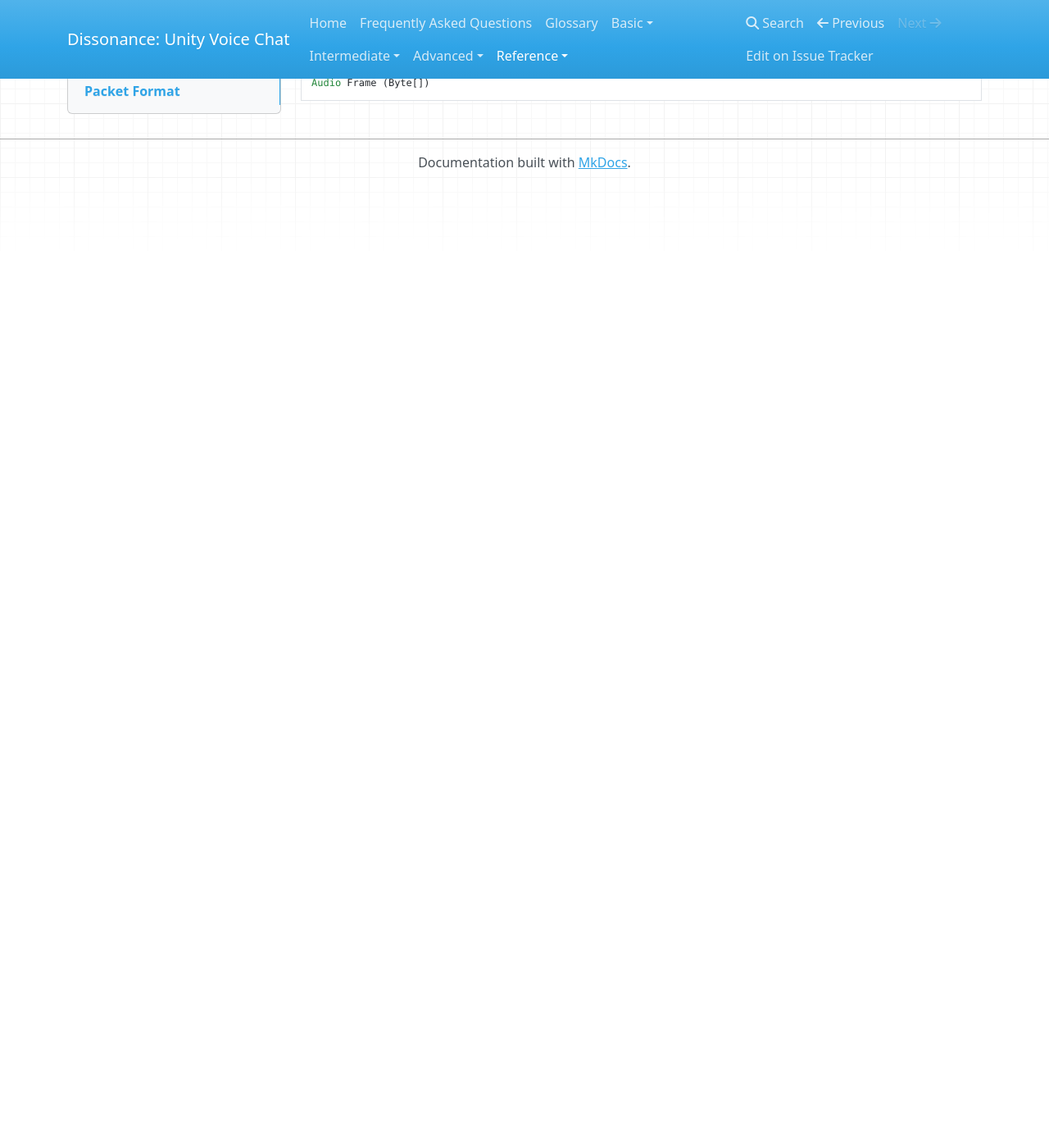
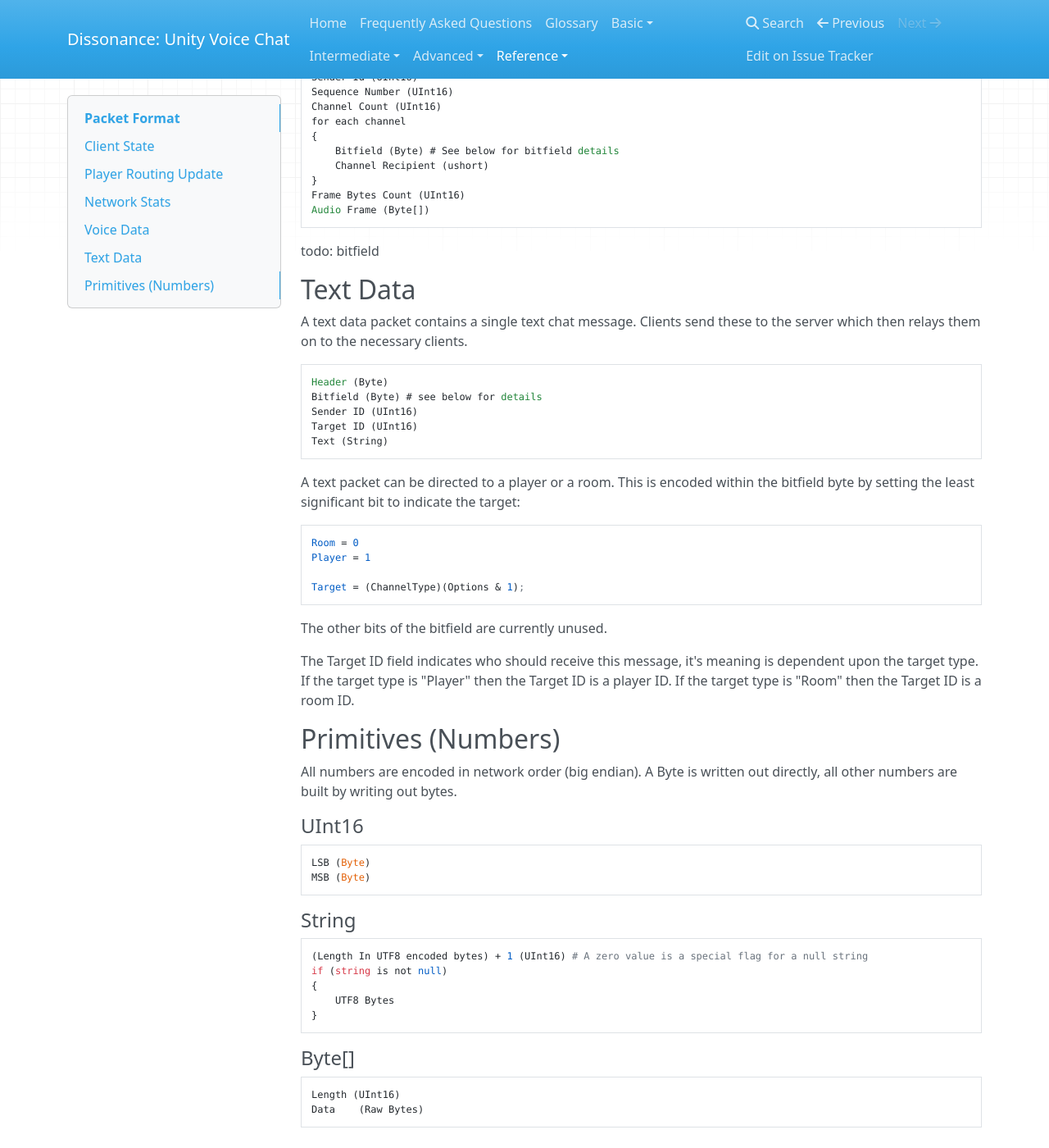
Before and after one commit to Placeholder-Software/Dissonance, an MkDocs documentation site: the page built from docs/Reference/Networking/Packet Format.md, in a window 1280 px wide and 1400 px high, scrolled down 1730 px. Shown: the whole window at 82% size. Built offline with MkDocs 1.6.1, drawn with Linux system fonts in a browser that asks for light colours; nearby versions of some CDN libraries; old or Windows-style settings are respelled for this version of MkDocs; before the commit the page ends 1956 px from its top, so only the background shows below that; some of the changed text lies outside the part shown.

Commit message:
- Added guide for trigger volume chat room  - Added description of primitive encoding to network packet format docs
Signed-off-by: Martin Evans <martindevans@gmail.com>

````diff
--- a/docs/Reference/Networking/Packet Format.md
+++ b/docs/Reference/Networking/Packet Format.md
@@ -1,16 +1,18 @@
 # Packet Format
 
-Dissonance sends 4 types of packets:
+Dissonance sends several types of packets:
+
  - Client State
  - Player Routing Update
  - Network Stats
  - Voice Data
+ - Text Data
 
 All packets are prefixed with a single byte which indicates which of these types the packet contains. The definition for the header bytes can be found in `Dissonance.Networking.MessageTypes`.
 
 Packets are built by encoding a sequence of primitive types, code for encoding/decoding the primitives can be found in `Dissonance.Networking.PacketWriter` and `Dissonance.Networking.PacketReader`.
 
-### Client State
+## Client State
 
 The client state message contains the complete state of the client, it is sent whenever it changes. This should only ever be sent by a client and only ever be received by the server.
 
@@ -26,7 +28,7 @@ for each Room
 }
 ```
 
-### Player Routing Update
+## Player Routing Update
 
 The player routing update contains a map between player names and player IDs. It is a serialized version of the RoutingTable class  which can be found in `Dissonance.Networking.RoutingTable`.
 
@@ -45,7 +47,7 @@ for ID
 }
 ```
 
-### Network Stats
+## Network Stats
 
 The network stats message contains statistics on the quality of network connections. This should only ever be sent by the server and received by a client.
 
@@ -67,7 +69,7 @@ for each Connection
 }
 ```
 
-### Voice Data
+## Voice Data
 
 A voice data packet contains a frame of encoded audio. Clients send these to the server which then relays them on to other clients which need to play that audio.
 
@@ -87,3 +89,58 @@ for each channel
 Frame Bytes Count (UInt16)
 Audio Frame (Byte[])
 ```
+
+todo: bitfield
+
+## Text Data
+
+A text data packet contains a single text chat message. Clients send these to the server which then relays them on to the necessary clients.
+
+```
+Header (Byte)
+Bitfield (Byte) # see below for details
+Sender ID (UInt16)
+Target ID (UInt16)
+Text (String)
+```
+
+A text packet can be directed to a player or a room. This is encoded within the bitfield byte by setting the least significant bit to indicate the target:
+
+```
+Room = 0
+Player = 1
+
+Target = (ChannelType)(Options & 1);
+```
+
+The other bits of the bitfield are currently unused.
+
+The Target ID field indicates who should receive this message, it's meaning is dependent upon the target type. If the target type is "Player" then the Target ID is a player ID. If the target type is "Room" then the Target ID is a room ID.
+
+## Primitives (Numbers)
+
+All numbers are encoded in network order (big endian). A Byte is written out directly, all other numbers are built by writing out bytes.
+
+#### UInt16
+
+```
+LSB (Byte)
+MSB (Byte)
+```
+
+#### String
+
+```
+(Length In UTF8 encoded bytes) + 1 (UInt16) # A zero value is a special flag for a null string
+if (string is not null)
+{
+    UTF8 Bytes
+}
+```
+
+#### Byte[]
+
+```
+Length (UInt16)
+Data    (Raw Bytes)
+```
````
Also changed, not shown: docs/Tutorial - Audio Mixing.md (+5 -10 lines), docs/Tutorial - Multiple Rooms.md (+6 -2 lines), docs/images/RoomTriggerVolume_Inspector.png (added).
